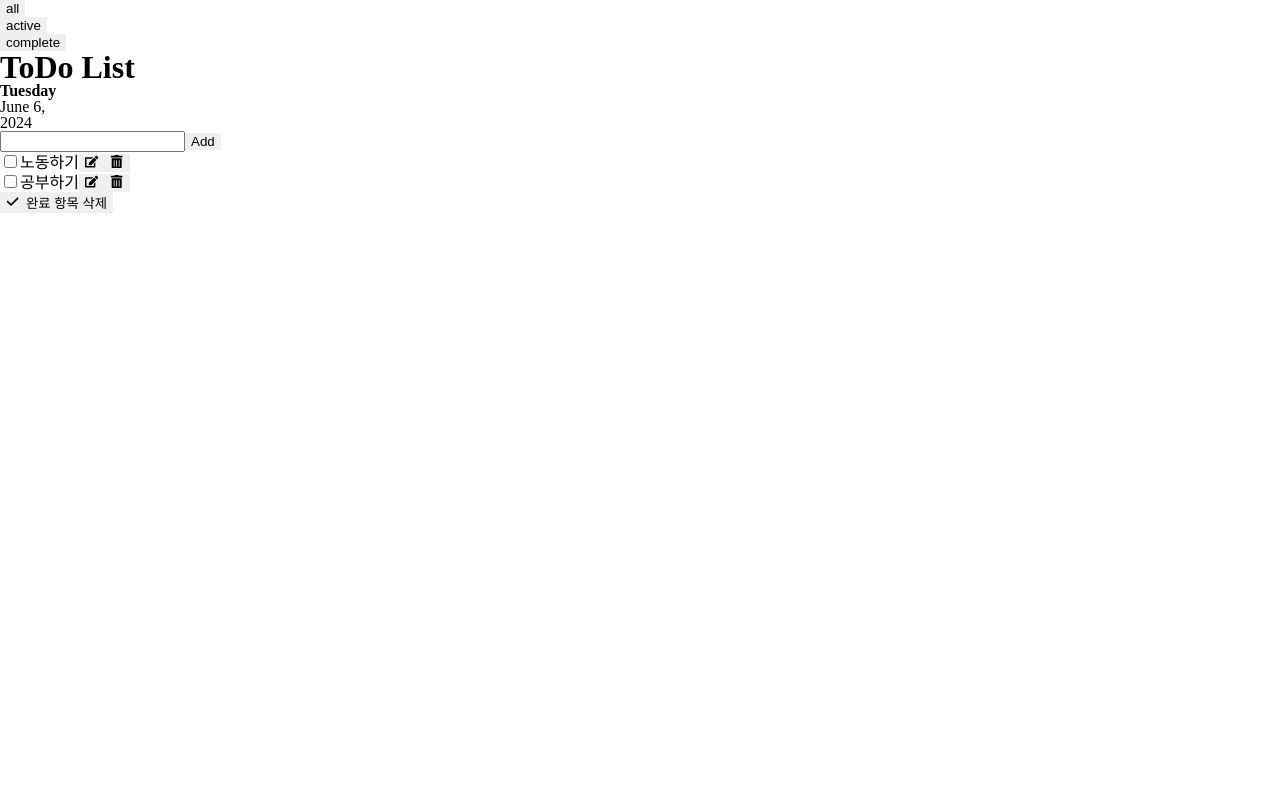
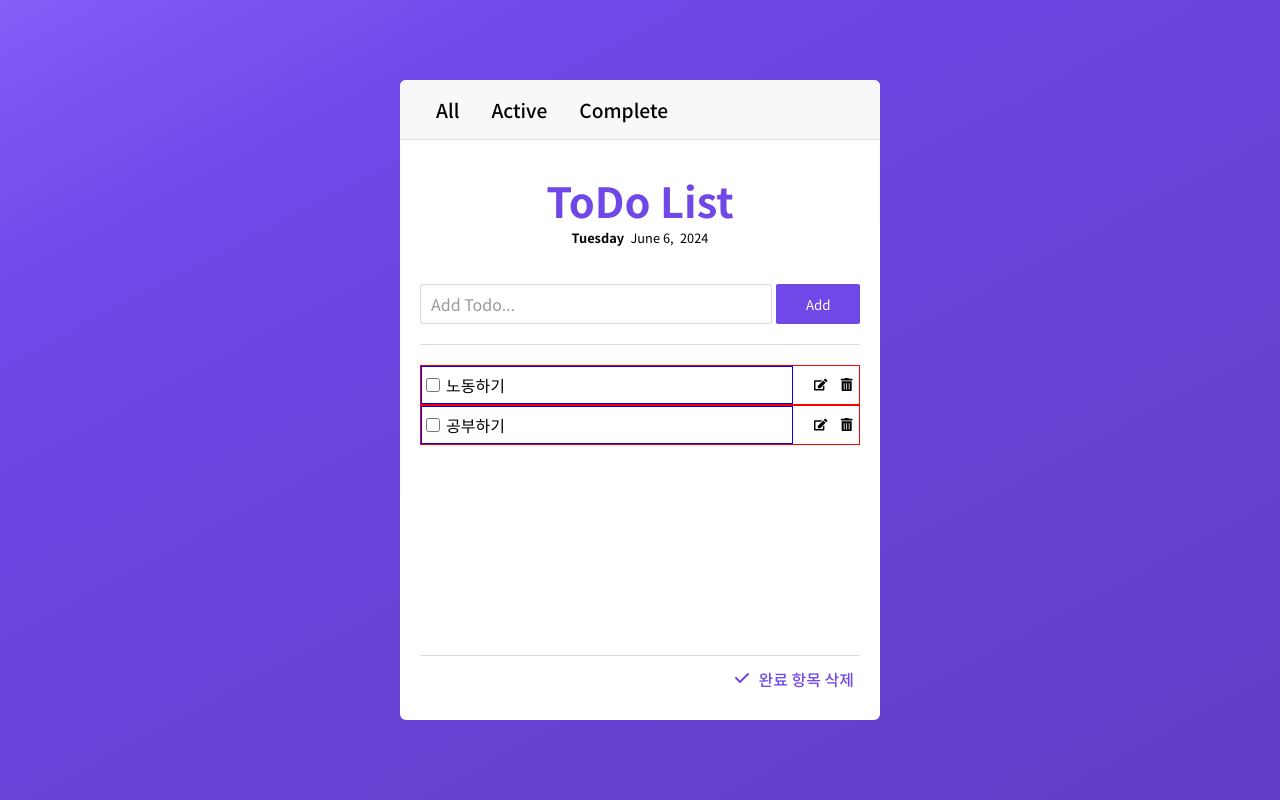
Before and after one commit to areum59/TodoApp, a React (Create React App) app in the folder src/: page / in a window 1280 px wide. Built offline with nearby package versions, Linux system fonts and the light colour scheme.

Commit message:
스타일링 작업중

```diff
--- a/src/src/App.js
+++ b/src/src/App.js
@@ -9,10 +9,10 @@ function App() {
     const [filter, setFilter] = useState(filters[0]);
 
     return (
-        <>
+        <div className="wrap">
             <Header filters={filters} filter={filter} onFilterChange={setFilter} />
             <TodoList filter={filter} />
-        </>
+        </div>
     );
 }
 
--- a/src/src/components/AddTodo.jsx
+++ b/src/src/components/AddTodo.jsx
@@ -16,8 +16,8 @@ export default function AddTodo({ onAdd }) {
     };
 
     return (
-        <form onSubmit={onSubmit}>
-            <input type="text" value={text} onChange={handleChange} />
+        <form onSubmit={onSubmit} className="add-todo">
+            <input type="text" value={text} onChange={handleChange} placeholder="Add Todo..." />
             <button type="submit">Add</button>
         </form>
     );
--- a/src/src/components/Header.jsx
+++ b/src/src/components/Header.jsx
@@ -3,25 +3,27 @@ import React from "react";
 export default function Header({ filters, filter, onFilterChange }) {
     return (
         <header>
-            <ul className="btn-group">
-                {filters.map((value, idx) => (
-                    <li key={idx}>
-                        <button type="button" onClick={() => onFilterChange(value)}>
+            <div className="head-group">
+                <ul>
+                    {filters.map((value, idx) => (
+                        <li key={idx} onClick={() => onFilterChange(value)}>
                             {value}
-                        </button>
-                    </li>
-                ))}
-            </ul>
+                        </li>
+                    ))}
+                </ul>
+
+                {/* 다트모드 추가하기 */}
+            </div>
 
             <div className="app-title">
                 <h1>ToDo List</h1>
 
                 <ul className="today">
                     <li>
-                        <strong>Tuesday</strong>
+                        <strong>Tuesday</strong>&ensp;
                     </li>
                     <li>
-                        June <span>6</span>,
+                        June <span>6</span>,&ensp;
                     </li>
                     <li>2024</li>
                 </ul>
--- a/src/src/components/Todo.jsx
+++ b/src/src/components/Todo.jsx
@@ -28,17 +28,17 @@ export default function Todo({ todo, onUpdate, onDelete, onEdit }) {
     const handleCancelEdit = () => setIsEditing(false);
 
     return (
-        <li>
+        <li className="todo-item">
             {isEditing ? (
-                <>
+                <div className="inp-group">
                     <input
                         type="text"
                         value={editText}
                         onChange={(e) => setEditText(e.target.value)}
                     />
-                </>
+                </div>
             ) : (
-                <>
+                <div className="inp-group">
                     <input
                         type="checkbox"
                         name=""
@@ -47,27 +47,27 @@ export default function Todo({ todo, onUpdate, onDelete, onEdit }) {
                         onChange={handleChange}
                     />
                     <label htmlFor="checkbox">{text}</label>
-                </>
+                </div>
             )}
 
             {isEditing ? (
-                <>
+                <div className="btn-group">
                     <button type="button" onClick={handleSave}>
                         확인
                     </button>
                     <button type="button" onClick={handleCancelEdit}>
                         취소
                     </button>
-                </>
+                </div>
             ) : (
-                <>
+                <div className="btn-group">
                     <button type="button" onClick={handleOpenEdit}>
                         <FaEdit />
                     </button>
                     <button type="button" onClick={handleDelete}>
                         <FaTrashAlt />
                     </button>
-                </>
+                </div>
             )}
         </li>
     );
--- a/src/src/components/TodoList.jsx
+++ b/src/src/components/TodoList.jsx
@@ -33,7 +33,7 @@ export default function TodoList({ filter }) {
         <section>
             <AddTodo onAdd={hadndleAdd} />
 
-            <ul>
+            <ul className="todo-list">
                 {filtered.map((item) => (
                     <Todo
                         key={item.id}
@@ -45,7 +45,7 @@ export default function TodoList({ filter }) {
                 ))}
             </ul>
 
-            <button type="button" onClick={handleClearAll}>
+            <button type="button" onClick={handleClearAll} className="clear-all">
                 <FaCheck />
                 &ensp;완료 항목 삭제
             </button>
--- a/src/src/static/styles/common.css
+++ b/src/src/static/styles/common.css
@@ -2,3 +2,187 @@
 
 @import url("./reset.css");
 @import url("./font.css");
+/* @import url("./scrollbar.css"); */
+
+:root {
+    --accent: #7048e8;
+    --black: #212529;
+    --dark: #343a40;
+    --dark-gray: #666;
+    --gray: #999;
+    --lgray: #ddd;
+    --white: #fff;
+    --gradation: linear-gradient(
+        152deg,
+        rgba(132, 94, 247, 1) 0%,
+        rgba(112, 72, 232, 1) 20%,
+        rgba(95, 61, 196, 1) 100%
+    );
+
+    --bg-lgray: #f8f8f8;
+}
+
+input {
+    border-radius: 2px;
+    padding: 0 10px;
+    font-size: 1rem;
+    accent-color: var(--accent);
+}
+input[type="checkbox"] {
+    width: 14px;
+    height: 14px;
+    margin-right: 6px;
+}
+input:focus {
+    outline: none;
+}
+input::placeholder {
+    color: var(--gray);
+}
+
+button {
+    background-color: transparent;
+    border-radius: 2px;
+    cursor: pointer;
+}
+
+#root {
+    width: 100vw;
+    height: 100vh;
+    background: var(--gradation);
+}
+
+.wrap {
+    width: 30rem;
+    height: 40rem;
+    background-color: var(--white);
+    border-radius: 6px;
+    overflow: hidden;
+    position: absolute;
+    top: 50%;
+    left: 50%;
+    transform: translate(-50%, -50%);
+}
+
+header {
+    width: 100%;
+}
+
+header .head-group > ul {
+    height: 60px;
+    padding: 0 20px;
+    background-color: var(--bg-lgray);
+    border-bottom: 1px solid var(--lgray);
+    display: flex;
+    justify-content: flex-start;
+    align-items: center;
+}
+
+header .head-group > ul > li {
+    font-size: 1.2rem;
+    font-weight: 500;
+    line-height: 60px;
+    text-transform: capitalize;
+    text-align: center;
+    padding: 0 1rem;
+    cursor: pointer;
+}
+
+header .app-title {
+    text-align: center;
+    padding: 40px 0;
+}
+
+header .app-title h1 {
+    font-size: 2.6rem;
+    font-weight: 700;
+    color: var(--accent);
+}
+
+header .app-title .today {
+    font-size: 0.8rem;
+    font-weight: 400;
+    color: var(gray);
+    display: flex;
+    justify-content: center;
+    align-items: center;
+    margin-top: 10px;
+}
+
+section {
+    padding: 0 20px;
+}
+
+.add-todo {
+    width: 100%;
+    display: flex;
+    justify-content: space-between;
+    align-items: flex-start;
+}
+
+.add-todo input {
+    width: 80%;
+    height: 40px;
+    border: 1px solid var(--lgray);
+}
+.add-todo button {
+    width: 19%;
+    height: 40px;
+    background-color: var(--accent);
+    color: var(--white);
+}
+
+.todo-list {
+    height: 19.5rem;
+    overflow-y: auto;
+    padding: 20px 0;
+    margin-top: 20px;
+    border-top: 1px solid var(--lgray);
+    border-bottom: 1px solid var(--lgray);
+}
+
+/* 스크롤바 스타일 설정 */
+/* Chrome, Safari, Edge, Opera */
+/* 스크롤바의 폭 너비 */
+.todo-list::-webkit-scrollbar {
+    width: 8px;
+}
+
+.todo-list::-webkit-scrollbar-thumb {
+    background: var(--lgray); /* 스크롤바 색상 */
+    border-radius: 100px; /* 스크롤바 둥근 테두리 */
+}
+
+.todo-list::-webkit-scrollbar-track {
+    background: transparent; /*스크롤바 뒷 배경 색상*/
+}
+
+.todo-item {
+    border: 1px solid red;
+    line-height: 36px;
+    display: flex;
+}
+
+.todo-item .inp-group {
+    border: 1px solid blue;
+    width: 85%;
+}
+
+.todo-item .btn-group {
+    width: 15%;
+    text-align: right;
+}
+
+.clear-all {
+    color: var(--accent);
+    float: right;
+    margin-top: 10px;
+    font-size: 1rem;
+    font-weight: 500;
+}
+
+.clear-all:after {
+    content: "";
+    display: block;
+    clear: both;
+}
--- a/src/src/static/styles/reset.css
+++ b/src/src/static/styles/reset.css
@@ -6,6 +6,7 @@
 */
 * {
     box-sizing: border-box;
+    font-family: "Noto Sans KR", sans-serif;
 }
 html,
 body,
--- /dev/null
+++ b/src/src/static/styles/scrollbar.css
@@ -0,0 +1,27 @@
+@charset "utf-8";
+/* 스크롤바 스타일 설정 */
+/* Chrome, Safari, Edge, Opera */
+#root::-webkit-scrollbar {
+    width: 8px;
+}
+#root::-webkit-scrollbar-thumb {
+    background-color: rgba(0, 0, 0, 0.2);
+    border-radius: 4px;
+}
+#root::-webkit-scrollbar-thumb:hover {
+    background-color: rgba(0, 0, 0, 0.4);
+}
+/* Firefox */
+#root {
+    scrollbar-color: rgba(0, 0, 0, 0.2) transparent;
+}
+#root::-webkit-scrollbar {
+    width: 8px;
+}
+#root::-webkit-scrollbar-thumb {
+    background-color: rgba(0, 0, 0, 0.2);
+    border-radius: 4px;
+}
+#root::-webkit-scrollbar-thumb:hover {
+    background-color: rgba(0, 0, 0, 0.4);
+}
```
